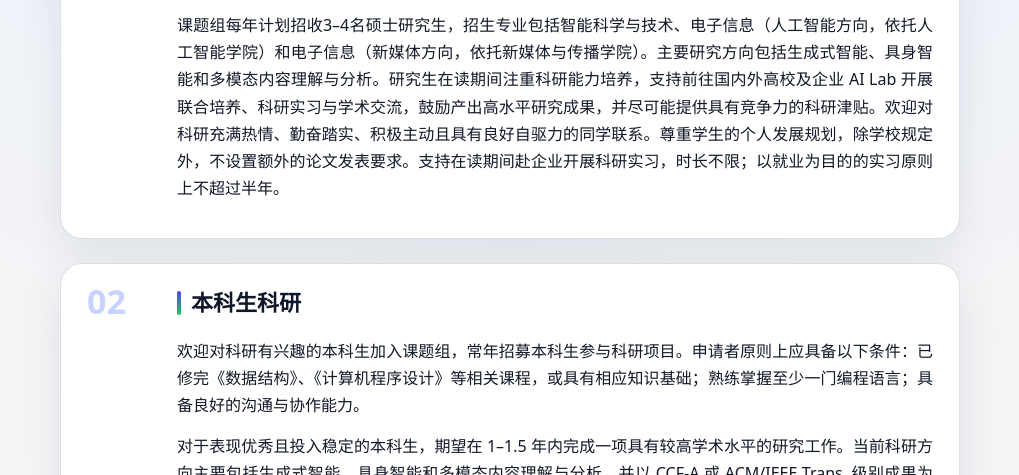
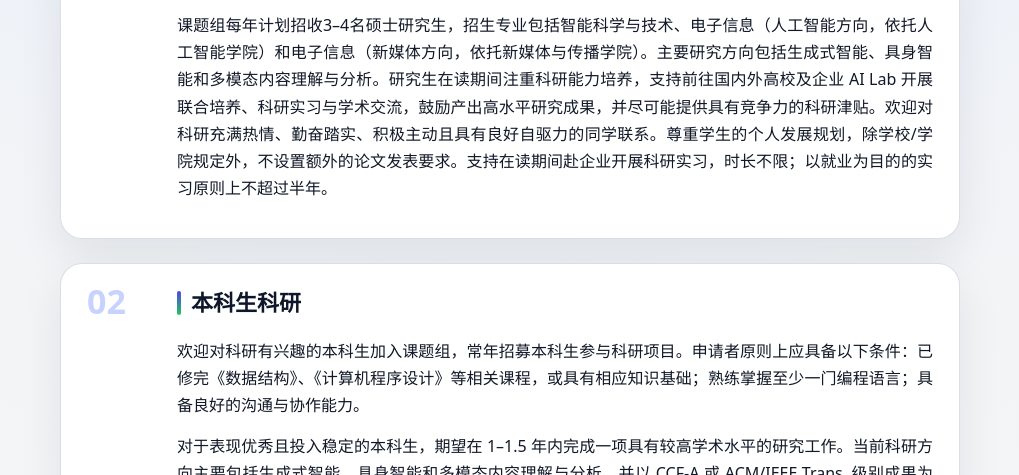
Before and after one commit to viktor-zhou/viktor-zhou.github.io, a plain HTML site: page admissions_zh.html in a window 1280 px wide. Shown: the part 625-1100 px from the top of the page, without its empty margins (130-1149 px from the left). Drawn offline with Linux system fonts and the light colour scheme.

Commit message:
Update admissions_zh.html

```diff
--- a/admissions_zh.html
+++ b/admissions_zh.html
@@ -50,7 +50,7 @@
       <p class="admissions-number" aria-hidden="true">01</p>
       <div>
         <h2 id="graduate-heading">研究生招生</h2>
-        <p>课题组每年计划招收3–4名硕士研究生，招生专业包括智能科学与技术、电子信息（人工智能方向，依托人工智能学院）和电子信息（新媒体方向，依托新媒体与传播学院）。主要研究方向包括生成式智能、具身智能和多模态内容理解与分析。研究生在读期间注重科研能力培养，支持前往国内外高校及企业 AI Lab 开展联合培养、科研实习与学术交流，鼓励产出高水平研究成果，并尽可能提供具有竞争力的科研津贴。欢迎对科研充满热情、勤奋踏实、积极主动且具有良好自驱力的同学联系。尊重学生的个人发展规划，除学校规定外，不设置额外的论文发表要求。支持在读期间赴企业开展科研实习，时长不限；以就业为目的的实习原则上不超过半年。</p>
+        <p>课题组每年计划招收3–4名硕士研究生，招生专业包括智能科学与技术、电子信息（人工智能方向，依托人工智能学院）和电子信息（新媒体方向，依托新媒体与传播学院）。主要研究方向包括生成式智能、具身智能和多模态内容理解与分析。研究生在读期间注重科研能力培养，支持前往国内外高校及企业 AI Lab 开展联合培养、科研实习与学术交流，鼓励产出高水平研究成果，并尽可能提供具有竞争力的科研津贴。欢迎对科研充满热情、勤奋踏实、积极主动且具有良好自驱力的同学联系。尊重学生的个人发展规划，除学校/学院规定外，不设置额外的论文发表要求。支持在读期间赴企业开展科研实习，时长不限；以就业为目的的实习原则上不超过半年。</p>
       </div>
     </section>
 
```
